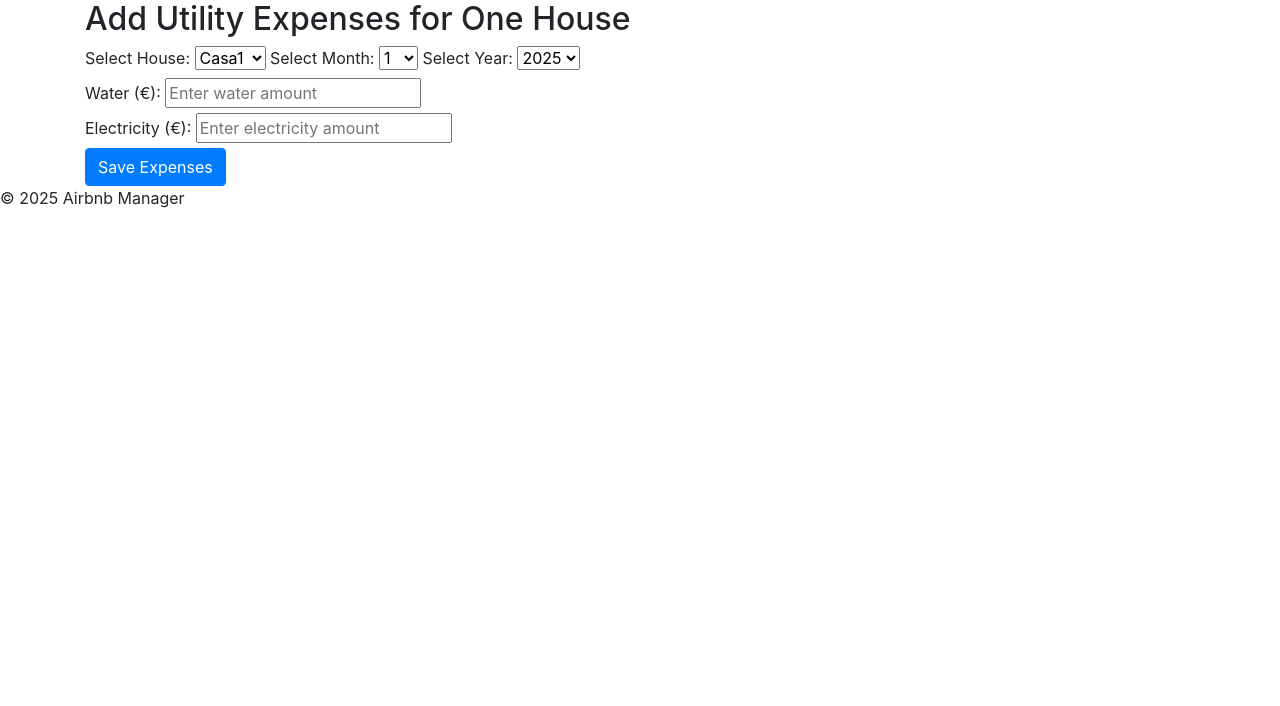
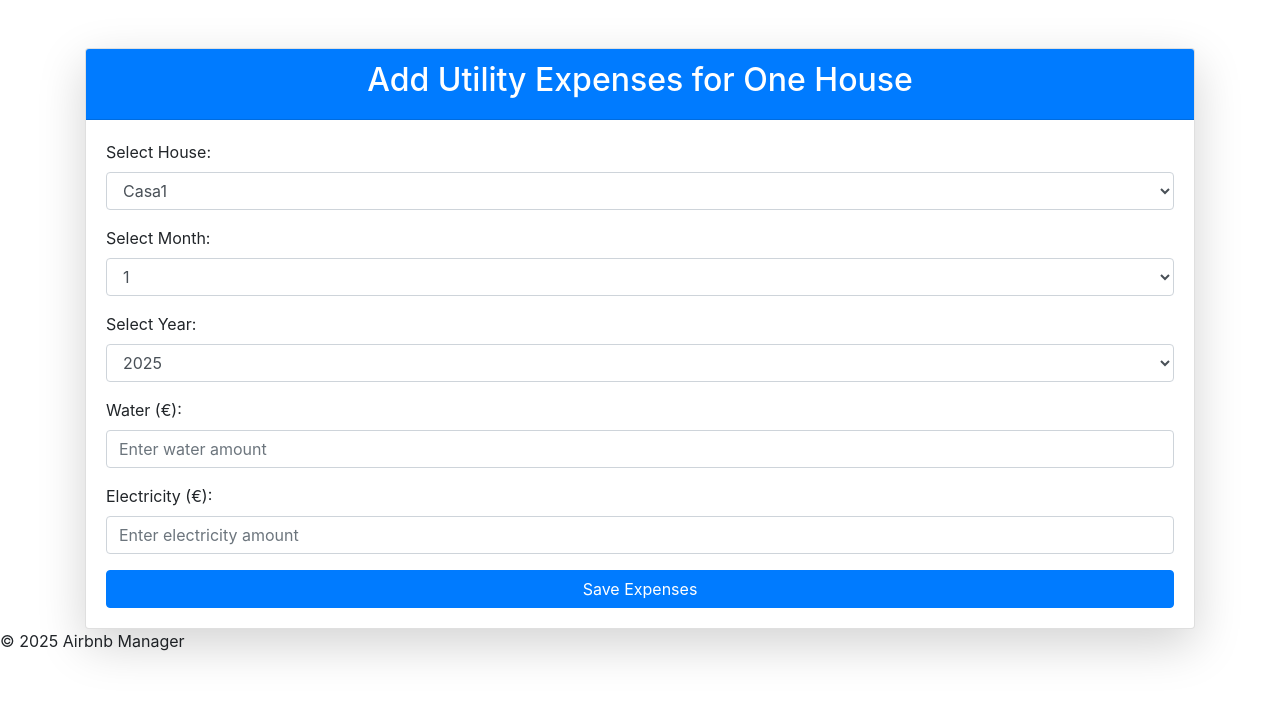
Before and after one commit to neagoecarina/airbnb, a Django app: page /utility-expenses/ in a window 1280 px wide. Shown: the part 94-800 px from the top of the page. Run offline with Django 5.2, Linux system fonts and the light colour scheme; data comes from the database, SQL or seed files in the repository; both versions use the stored data as it was after the commit; some libraries are stand-ins or nearby versions.

Commit message:
new utility page

```diff
--- a/houses/templates/houses/utilityexpense.html
+++ b/houses/templates/houses/utilityexpense.html
@@ -5,13 +5,16 @@
 <script src="https://maxcdn.bootstrapcdn.com/bootstrap/4.5.2/js/bootstrap.min.js"></script>
 
 {% block content %}
-<div class="container">
+<div class="container mt-5">
+    <div class="card shadow-lg">
+        <div class="card-header text-center bg-primary text-white">
             <h2>Add Utility Expenses for One House</h2>
-
+        </div>
+        <div class="card-body">
             {% if messages %}
             <div class="messages">
                 {% for message in messages %}
-            <div class="alert alert-{{ message.tags }}">{{ message }}</div>
+                    <div class="alert alert-{{ message.tags }} mb-3">{{ message }}</div>
                 {% endfor %}
             </div>
             {% endif %}
@@ -19,39 +22,47 @@
             <form method="post" id="expenseForm">
                 {% csrf_token %}
 
+                <div class="form-group">
                     <label for="house">Select House:</label>
-        <select name="house" id="house" required>
+                    <select class="form-control" name="house" id="house" required>
                         {% for house in houses %}
                             <option value="{{ house.id }}">{{ house.name }}</option>
                         {% endfor %}
                     </select>
+                </div>
 
+                <div class="form-group">
                     <label for="month">Select Month:</label>
-        <select name="month" id="month" required>
+                    <select class="form-control" name="month" id="month" required>
                         {% for month in months %}
                             <option value="{{ month }}">{{ month }}</option>
                         {% endfor %}
                     </select>
+                </div>
 
+                <div class="form-group">
                     <label for="year">Select Year:</label>
-        <select name="year" id="year" required>
+                    <select class="form-control" name="year" id="year" required>
                         {% for year in years %}
                             <option value="{{ year }}">{{ year }}</option>
                         {% endfor %}
                     </select>
-
-        <div>
-            <label for="water">Water (€):</label>
-            <input type="text" name="water" id="water" placeholder="Enter water amount">
                 </div>
 
-        <div>
-            <label for="electricity">Electricity (€):</label>
-            <input type="text" name="electricity" id="electricity" placeholder="Enter electricity amount">
+                <div class="form-group">
+                    <label for="water">Water (€):</label>
+                    <input type="text" class="form-control" name="water" id="water" placeholder="Enter water amount" required>
                 </div>
 
-        <button type="submit" id="submitBtn" class="btn btn-primary">Save Expenses</button>
+                <div class="form-group">
+                    <label for="electricity">Electricity (€):</label>
+                    <input type="text" class="form-control" name="electricity" id="electricity" placeholder="Enter electricity amount" required>
+                </div>
+
+                <button type="submit" id="submitBtn" class="btn btn-primary btn-block">Save Expenses</button>
             </form>
+        </div>
+    </div>
 </div>
 
 <!-- Bootstrap Modal -->
@@ -72,7 +83,6 @@
         </div>
     </div>
 </div>
-
 
 <script>
     document.getElementById('expenseForm').addEventListener('submit', function(event) {
@@ -145,6 +155,4 @@
     }
 </script>
 
-
-
 {% endblock %}
```
Also changed, not shown: db.sqlite3. Lines whose indentation alone changed are shown as unchanged.
